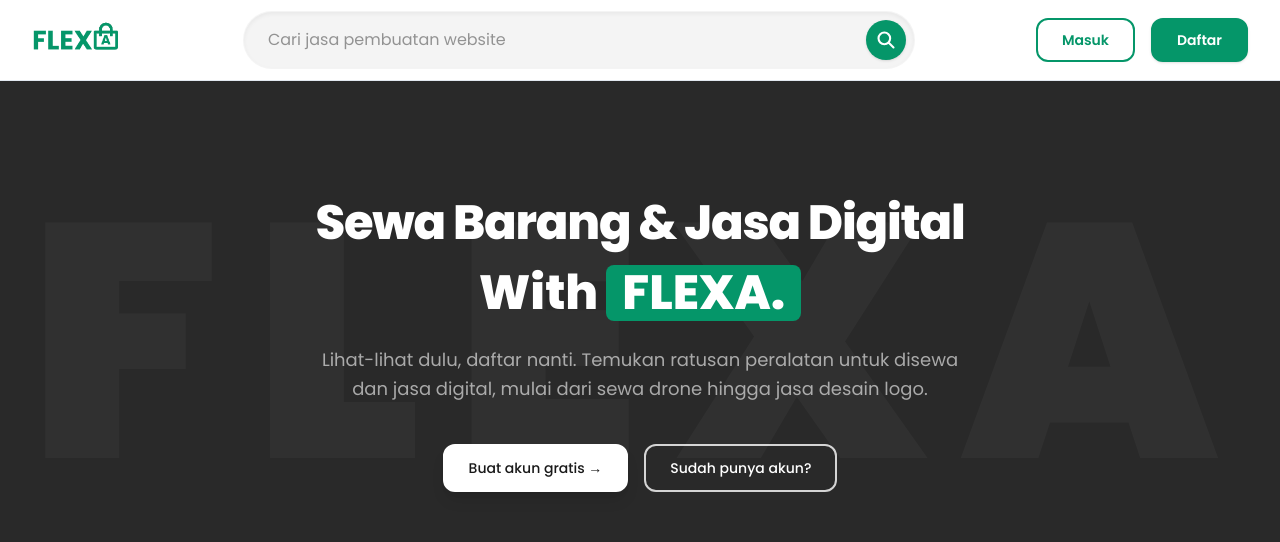
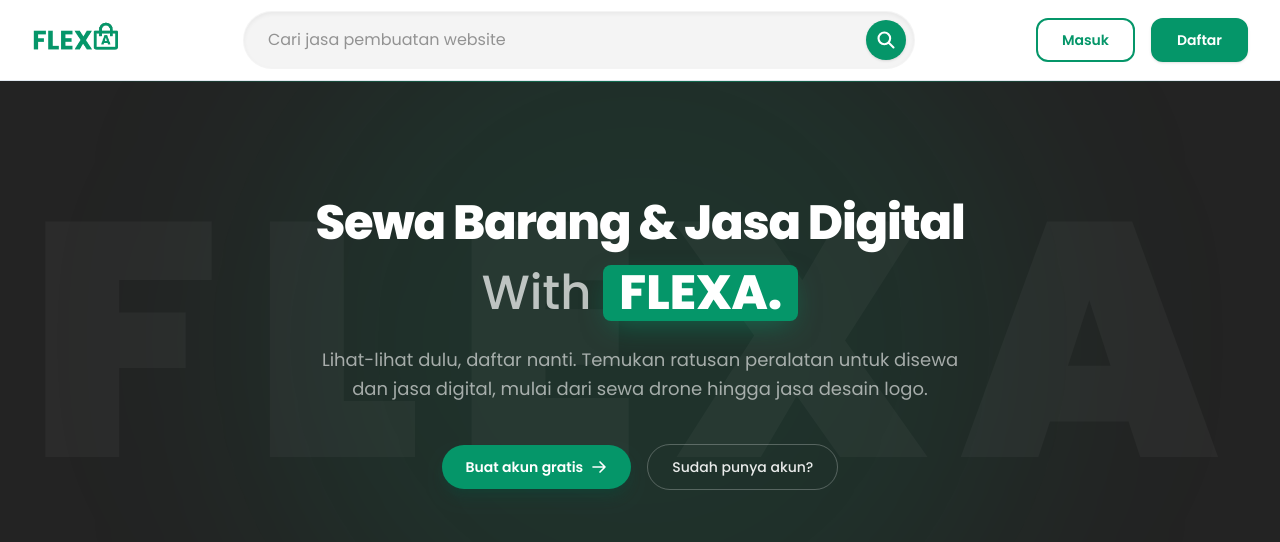
Before and after one commit to NarayanaMahendraAbimanyu/FLEXA-Marketplace, a Next.js app: page / in a window 1280 px wide. Shown: the top 542 px of the page. Built offline with nearby package versions, Linux system fonts and the light colour scheme; no server answers; the database is empty.

Commit message:
Memperbagus tampilan desain untuk section hero.tsx

```diff
--- a/app/components/sections/Hero.tsx
+++ b/app/components/sections/Hero.tsx
@@ -9,7 +9,13 @@ interface HeroProps {
 
 export default function HeroGuest({ isLoggedIn }: HeroProps) {
   return (
-    <section className="relative bg-[#292929] text-white pt-20 sm:pt-24 md:pt-28 pb-20 sm:pb-24 md:pb-28 overflow-hidden">
+    <section className="relative bg-[#232323] text-white pt-20 sm:pt-24 md:pt-28 pb-20 sm:pb-24 md:pb-28 overflow-hidden">
+      {/* soft brand glow — one deliberate accent, not scattered */}
+      <div className="absolute top-1/2 left-1/2 -translate-x-1/2 -translate-y-1/2 w-[520px] h-[520px] sm:w-[760px] sm:h-[760px] bg-emerald-500/10 rounded-full blur-[110px] pointer-events-none" />
+
+      {/* thin brand line, ties into the green identity used across the site */}
+      <div className="absolute top-0 left-0 right-0 h-px bg-gradient-to-r from-transparent via-[#059669]/60 to-transparent" />
+
       <div className="absolute inset-0 flex items-center justify-center pointer-events-none select-none overflow-hidden">
         <span className="text-[26vw] font-black text-white/[0.035] tracking-widest leading-none uppercase whitespace-nowrap">
           FLEXA
@@ -21,9 +27,9 @@ export default function HeroGuest({ isLoggedIn }: HeroProps) {
           Sewa Barang & Jasa Digital
         </h1>
 
-        <div className="mt-2 sm:mt-3 flex items-center justify-center gap-2 text-3xl sm:text-4xl md:text-5xl font-extrabold">
-          <span>With</span>
-          <span className="bg-[#059669] text-white px-3 py-0.5 sm:px-4 sm:py-1 rounded-lg inline-block">
+        <div className="mt-2 sm:mt-3 flex items-center justify-center gap-2 sm:gap-3 text-3xl sm:text-4xl md:text-5xl font-extrabold">
+          <span className="text-white/70 font-medium">With</span>
+          <span className="bg-[#059669] text-white px-3 py-0.5 sm:px-4 sm:py-1 rounded-lg inline-block shadow-[0_10px_28px_-8px_rgba(5,150,105,0.55)]">
             FLEXA.
           </span>
         </div>
@@ -36,14 +42,22 @@ export default function HeroGuest({ isLoggedIn }: HeroProps) {
           <div className="mt-8 sm:mt-10 flex flex-col sm:flex-row items-center justify-center gap-3 sm:gap-4">
             <Link
               href="/signin"
-              className="w-full sm:w-auto bg-white hover:bg-[#047857] border-2 border-white hover:border-[#047857] text-black/90 hover:text-white font-medium text-xs sm:text-sm px-6 py-3 rounded-xl transition-all duration-200 shadow-lg hover:scale-105 active:scale-95"
+              className="group w-full sm:w-auto bg-[#059669] hover:bg-[#047857] text-white font-semibold text-xs sm:text-sm px-6 py-3 rounded-full transition-all duration-200 shadow-lg shadow-emerald-900/30 hover:scale-[1.03] active:scale-95 flex items-center justify-center gap-2"
             >
-              Buat akun gratis &rarr;
+              <span>Buat akun gratis</span>
+              <svg
+                className="w-3.5 h-3.5 sm:w-4 sm:h-4 stroke-[2.5] transition-transform duration-200 group-hover:translate-x-0.5"
+                fill="none"
+                stroke="currentColor"
+                viewBox="0 0 24 24"
+              >
+                <path strokeLinecap="round" strokeLinejoin="round" d="M13.5 4.5L21 12m0 0l-7.5 7.5M21 12H3" />
+              </svg>
             </Link>
 
             <Link
               href="/login"
-              className="w-full sm:w-auto border-2 border-white/80 hover:border-white text-white font-medium text-xs sm:text-sm px-6 py-3 rounded-xl transition-all duration-200 hover:scale-105 hover:bg-white/10 active:scale-95 flex items-center justify-center gap-2"
+              className="w-full sm:w-auto border border-white/25 hover:border-white/50 text-white/90 hover:text-white font-medium text-xs sm:text-sm px-6 py-3 rounded-full transition-all duration-200 hover:bg-white/5 active:scale-95 flex items-center justify-center gap-2"
             >
               Sudah punya akun?
             </Link>
```
